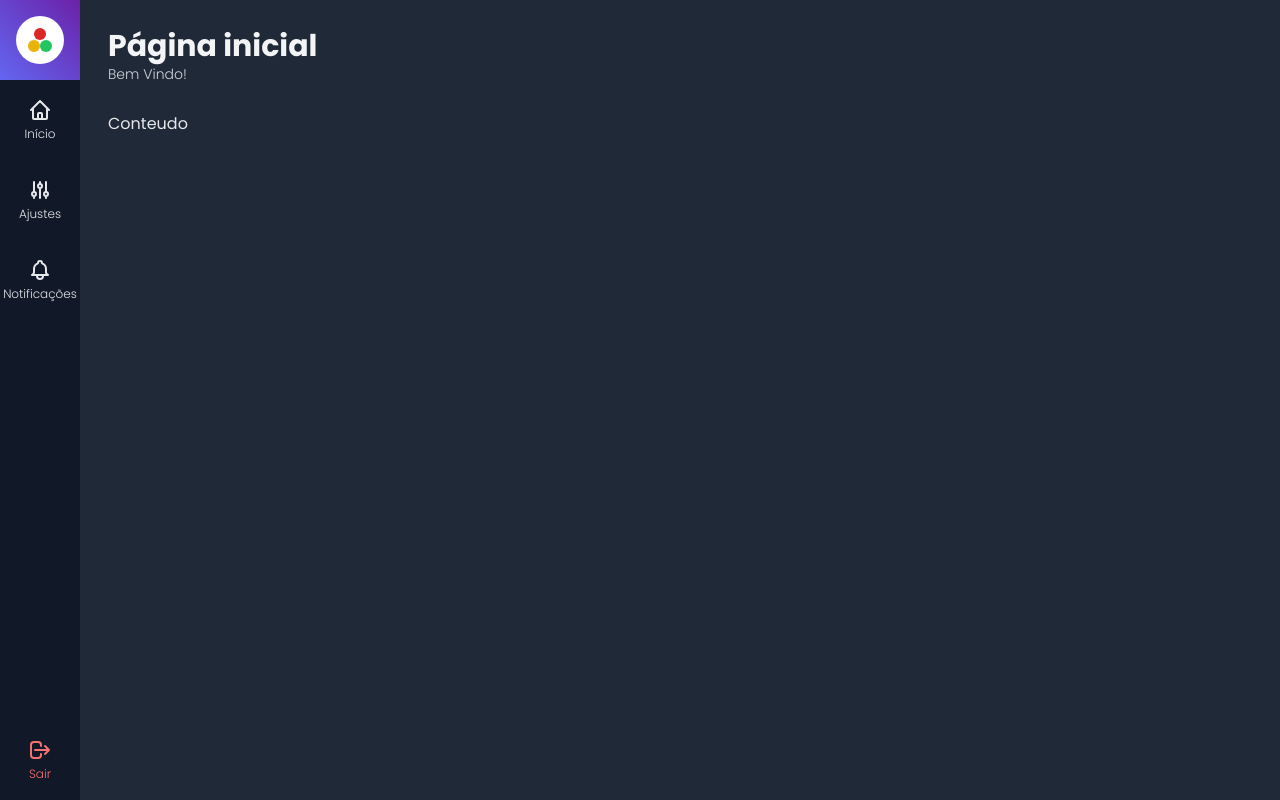
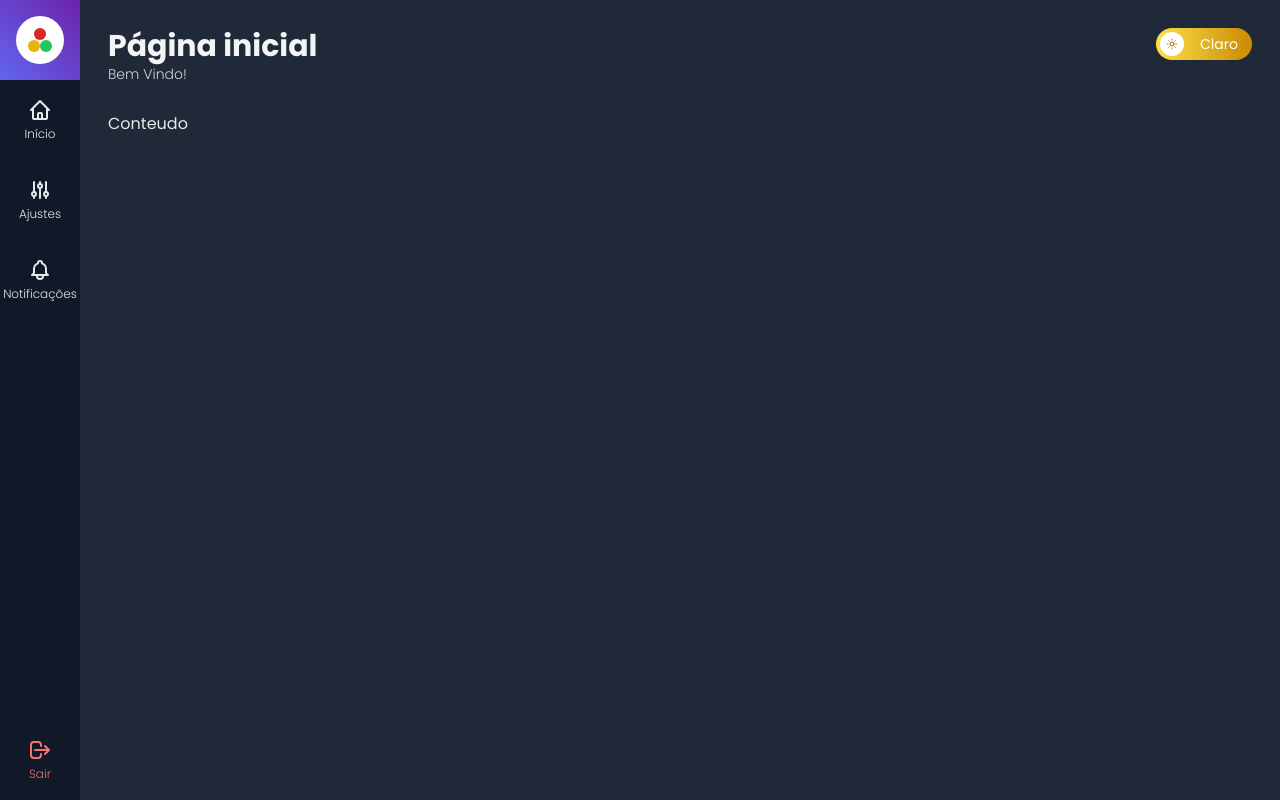
Before and after one commit to jmarc00s/next-admin-template, a Next.js app: page / in a window 1280 px wide. Built offline with nearby package versions, Linux system fonts and the light colour scheme.

Commit message:
Criando botão para alterar tema da aplicação

```diff
--- /dev/null
+++ b/src/components/ChangeThemeButton.tsx
@@ -0,0 +1,57 @@
+import React from 'react';
+import { IconMoon, IconSun } from './icons';
+
+interface ChangeThemeButtonProps {
+  theme: string;
+  changeTheme: () => void;
+}
+
+const ChangeThemeButton = ({ theme, changeTheme }: ChangeThemeButtonProps) => {
+  return theme === 'dark' ? (
+    <div
+      onClick={changeTheme}
+      className={`
+        hidden
+        sm:flex items-center
+        bg-gradient-to-r from-yellow-300 to-yellow-600
+        lg:w-24 w-14 h-8 cursor-pointer rounded-full p-1
+      `}
+    >
+      <div
+        className={`
+            flex justify-center items-center
+            bg-white text-yellow-700
+            w-6 h-6 rounded-full`}
+      >
+        {IconSun(3)}
+      </div>
+      <div className={`hidden lg:flex items-center ml-4 text-white`}>
+        <span className="text-sm">Claro</span>
+      </div>
+    </div>
+  ) : (
+    <div
+      onClick={changeTheme}
+      className={`
+      hidden
+      sm:flex items-center justify-end
+      bg-gradient-to-r from-gray-500 to-gray-900
+      lg:w-24 w-14 h-8 cursor-pointer rounded-full p-1
+    `}
+    >
+      <div className={`hidden lg:flex items-center mr-2 text-gray-300`}>
+        <span className="text-sm">Escuro</span>
+      </div>
+      <div
+        className={`
+          flex justify-center items-center
+          bg-black text-yellow-300
+          w-6 h-6 rounded-full`}
+      >
+        {IconMoon(3)}
+      </div>
+    </div>
+  );
+};
+
+export default ChangeThemeButton;
--- a/src/components/icons/index.tsx
+++ b/src/components/icons/index.tsx
@@ -67,3 +67,37 @@ export const IconLogout = (
     />
   </svg>
 );
+
+export const IconSun = (size = 6) => (
+  <svg
+    xmlns="http://www.w3.org/2000/svg"
+    className={`h-${size} w-${size}`}
+    fill="none"
+    viewBox="0 0 24 24"
+    stroke="currentColor"
+  >
+    <path
+      strokeLinecap="round"
+      strokeLinejoin="round"
+      strokeWidth={2}
+      d="M12 3v1m0 16v1m9-9h-1M4 12H3m15.364 6.364l-.707-.707M6.343 6.343l-.707-.707m12.728 0l-.707.707M6.343 17.657l-.707.707M16 12a4 4 0 11-8 0 4 4 0 018 0z"
+    />
+  </svg>
+);
+
+export const IconMoon = (size = 6) => (
+  <svg
+    xmlns="http://www.w3.org/2000/svg"
+    className={`h-${size} w-${size}`}
+    fill="none"
+    viewBox="0 0 24 24"
+    stroke="currentColor"
+  >
+    <path
+      strokeLinecap="round"
+      strokeLinejoin="round"
+      strokeWidth={2}
+      d="M20.354 15.354A9 9 0 018.646 3.646 9.003 9.003 0 0012 21a9.003 9.003 0 008.354-5.646z"
+    />
+  </svg>
+);
--- a/src/components/template/Header.tsx
+++ b/src/components/template/Header.tsx
@@ -1,5 +1,7 @@
-import React from "react";
-import Title from "./Title";
+import React from 'react';
+import useAppData from '../../data/hook/useAppData';
+import ChangeThemeButton from '../ChangeThemeButton';
+import Title from './Title';
 
 interface HeaderProps {
   title: string;
@@ -7,9 +9,14 @@ interface HeaderProps {
 }
 
 const Header = ({ title, subTitle }: HeaderProps) => {
+  const { theme, changeTheme } = useAppData();
+
   return (
-    <div>
+    <div className="flex">
       <Title title={title} subTitle={subTitle} />
+      <div className="flex flex-1 justify-end">
+        <ChangeThemeButton theme={theme} changeTheme={changeTheme} />
+      </div>
     </div>
   );
 };
--- a/src/components/template/Layout.tsx
+++ b/src/components/template/Layout.tsx
@@ -1,7 +1,8 @@
-import React from "react";
-import Content from "./Content";
-import Header from "./Header";
-import Menu from "./menu/Menu";
+import React from 'react';
+import useAppData from '../../data/hook/useAppData';
+import Content from './Content';
+import Header from './Header';
+import Menu from './menu/Menu';
 
 interface LayoutProps {
   title: string;
@@ -10,8 +11,10 @@ interface LayoutProps {
 }
 
 const Layout = ({ title, subTitle, children }: LayoutProps) => {
+  const { theme } = useAppData();
+
   return (
-    <main className="flex h-screen w-screen dark ">
+    <main className={`flex h-screen w-screen ${theme}`}>
       <Menu />
       <div className="flex flex-col flex-1 bg-gray-300 p-7 dark:bg-gray-800">
         <Header title={title} subTitle={subTitle} />
--- a/src/data/context/AppContext.tsx
+++ b/src/data/context/AppContext.tsx
@@ -1,14 +1,29 @@
-import { createContext } from "react";
+import { createContext, useState } from 'react';
 
-const AppContext = createContext({});
+type Theme = 'dark' | '';
+interface AppContextModel {
+  theme: Theme;
+  changeTheme: () => void;
+}
+
+const AppContext = createContext<AppContextModel>({
+  theme: 'dark',
+  changeTheme: () => {},
+});
 
 interface AppProviderProps {
   children: any;
 }
 
 export function AppProvider({ children }: AppProviderProps) {
+  const [theme, setTheme] = useState<Theme>('dark');
+
+  function changeTheme() {
+    setTheme(theme === '' ? 'dark' : '');
+  }
+
   return (
-    <AppContext.Provider value={{ text: "Meu texto no Contexto" }}>
+    <AppContext.Provider value={{ theme, changeTheme }}>
       {children}
     </AppContext.Provider>
   );
--- a/src/pages/index.tsx
+++ b/src/pages/index.tsx
@@ -1,5 +1,5 @@
-import type { NextPage } from "next";
-import Layout from "../components/template/Layout";
+import type { NextPage } from 'next';
+import Layout from '../components/template/Layout';
 
 const Home: NextPage = () => {
   return (
```
Also changed, not shown: 1 other file (tests, documents, lock files or other folders).
